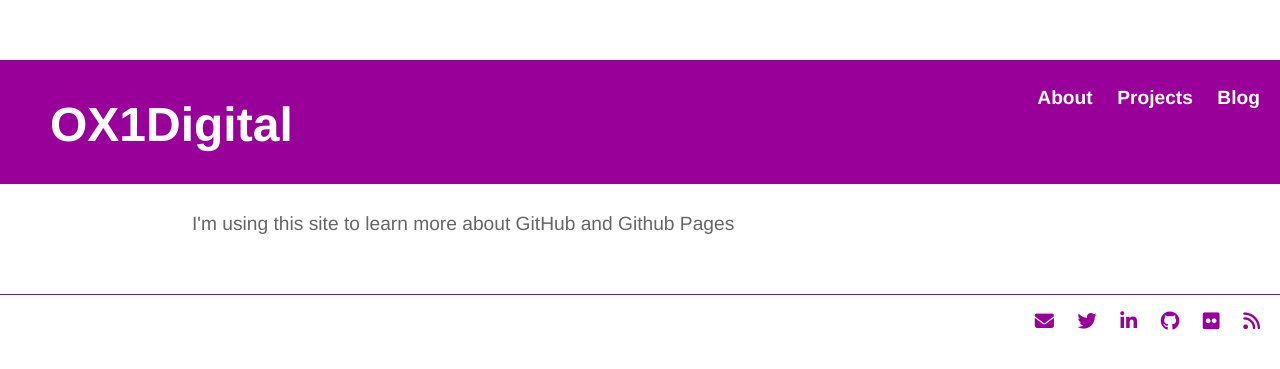
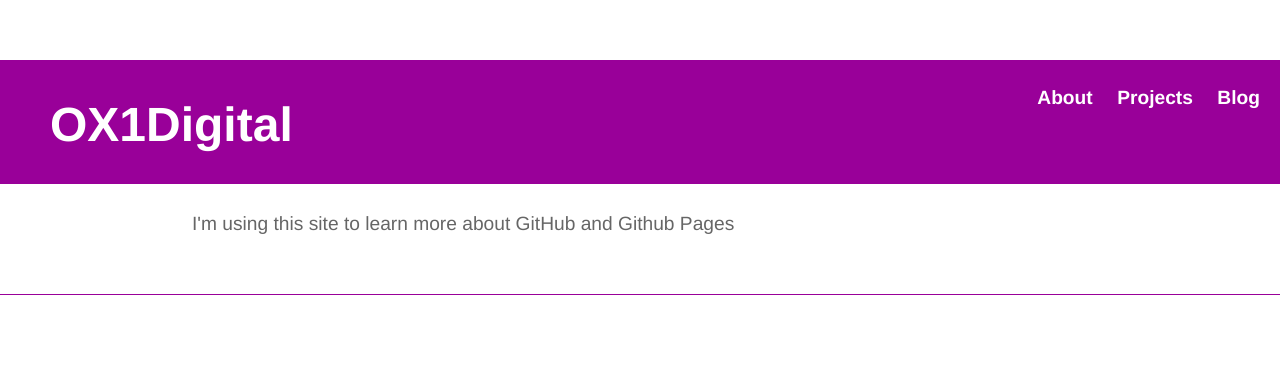
Before and after one commit to electronicdreamplant/electronicdreamplant.github.io, a Jekyll site: the page built from index.html, in a window 1280 px wide. Shown: the top 369 px of the page. Built offline with Jekyll 4.4.1, drawn with Linux system fonts in a browser that asks for light colours; nearby versions of some CDN libraries.

Commit message:
Update default.html
removing font awesome script to test top margin

```diff
--- a/_layouts/default.html
+++ b/_layouts/default.html
@@ -7,7 +7,7 @@
 			<!-- link to main stylesheet -->
 			<link rel="stylesheet" type="text/css" href="/css/main.css">
 			<!--link to font awesome stylesheet -->
-			<script src="https://use.fontawesome.com/8badf05259.js"></script>
+
 		</head>
 		<body>
 			<header>
```
